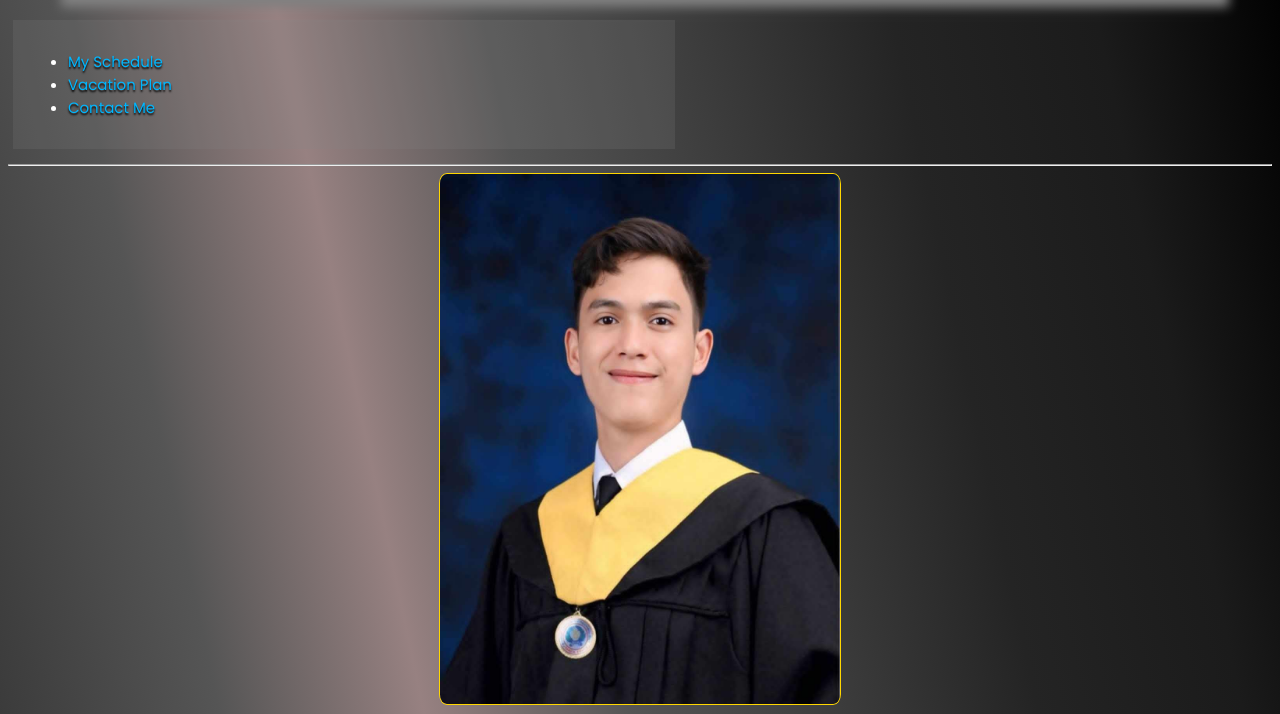
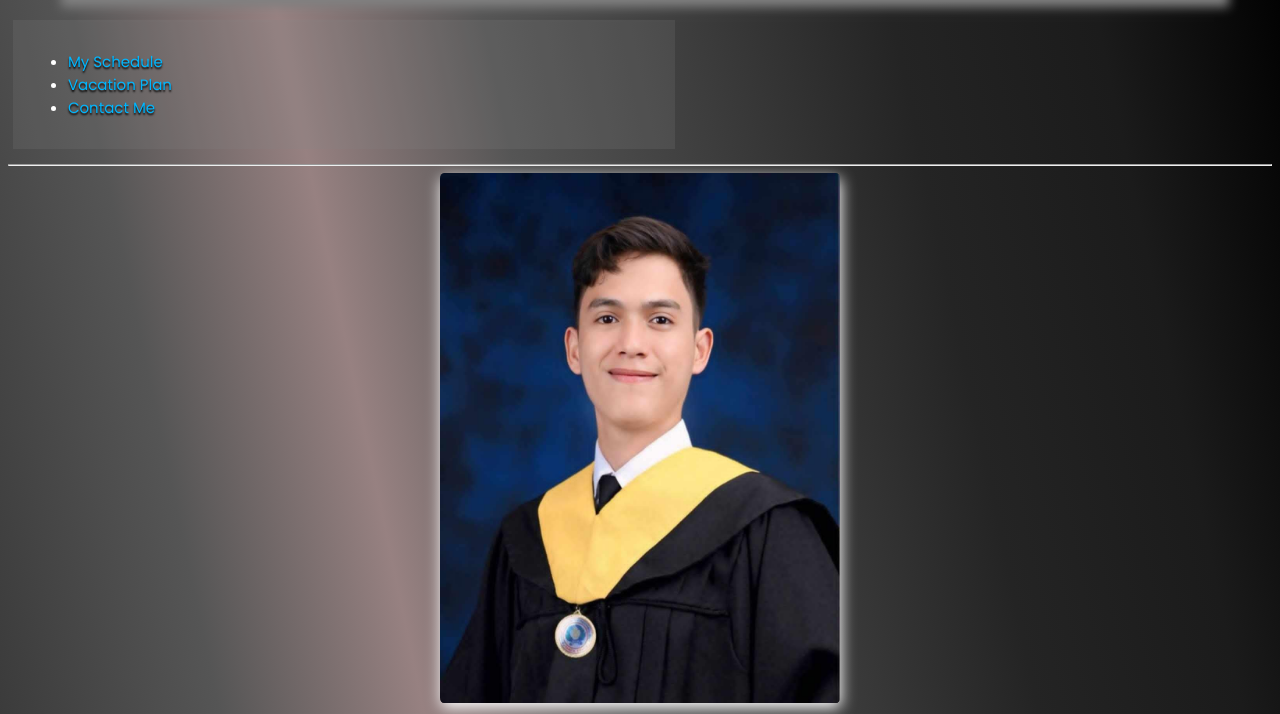
Before and after one commit to simplord123/kenweb, a plain HTML site: page index.html in a window 1280 px wide. Shown: the part 86-800 px from the top of the page. Drawn offline with Linux system fonts and the light colour scheme.

Commit message:
Update index.html

```diff
--- a/index.html
+++ b/index.html
@@ -79,8 +79,8 @@
             display: block;
             margin: 0 auto;
             max-width: 100%;
-            border-radius: 2%;
-            border: gold 1px solid;
+            border-radius: 1%;
+            box-shadow: 1px 5px 15px white;
 
         }
         .left{
```
